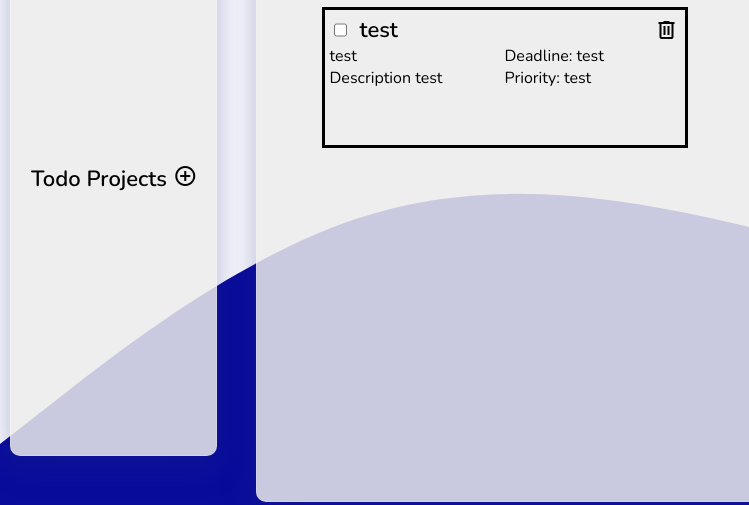
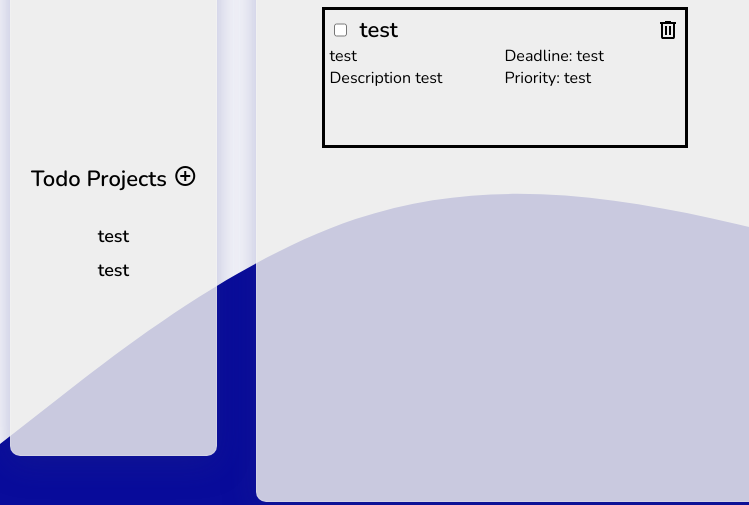
Before and after one commit to edf1247/todo, a website built with webpack: page public/index.html in a window 1280 px wide. Shown: the part 236-741 px from the top of the page, 0-749 px from the left. Built offline with nearby package versions, Linux system fonts and the light colour scheme.

Commit message:
converted delete icon to svg, made red on hover. TODO: add the ability to create new projects

```diff
--- a/public/index.html
+++ b/public/index.html
@@ -33,10 +33,17 @@
                 </div>
                 <div id="todo-timeframe">Calender
                 </div>
-                <div id="todo-projects">Todo Projects
-                    <span class="material-symbols-outlined" id="button-container">
-                        add_circle
-                    </span>
+                <div id="todo-projects">
+                    <div id="project-hero">Todo Projects
+                        <div id="button-container">
+                            <div class="material-symbols-outlined" id="project-button">
+                                add_circle
+                            </div>
+                        </div>
+                    </div>
+                    <div id="project-container">
+
+                    </div>
                 </div>
             </div>
             <div class="body">
--- a/public/style.css
+++ b/public/style.css
@@ -250,10 +250,14 @@
     padding: 1px;
     transition-duration: .25s;
     transition-property: background-color;
+    background-image: url("../public/images/delete.svg");
+    width: 22px;
+    height: 22px;
 }
 
 #delete-button:hover {
-    background-color: #3066be;
+    fill: red;
+    background-image: url("../public/images/delete_red.svg");
     cursor: pointer;
 }
 
@@ -299,3 +303,28 @@
 #form-container select {
     width: 20%;
 }
+
+#project-button {
+    height: 24px;
+}
+
+#todo-projects {
+    display: flex;
+    flex-direction: column;
+}
+
+#project-hero {
+    display: flex;
+}
+
+#project-container {
+    margin-top: 20px;
+}
+
+.projects {
+    font-size: 18px;
+    display: flex;
+    justify-content: center;
+    margin-right: 20px;
+    margin-top: 10px;
+}
--- a/src/index.js
+++ b/src/index.js
@@ -2,5 +2,8 @@
 import {displayTodo} from "./todo.js"
 import { todoForm } from "./todo.js";
 import { todoArr } from "./todo.js";
+import { renderProjectList } from "./projects.js";
+
+renderProjectList();
 displayTodo();
 todoForm();
--- a/src/projects.js
+++ b/src/projects.js
@@ -0,0 +1,27 @@
+let projectList = ["test", "test"];
+
+function renderAddProjectForm() {
+    let button = document.getElementById("project-button");
+
+    button.addEventListener("click", function(){
+
+    });
+}
+
+export function renderProjectList(){
+    for(let i = 0; i < projectList.length; i++){
+        const projectContainer = document.getElementById("project-container");
+        const projectDiv = document.createElement("div");
+        projectDiv.className = "projects";
+        const projectName = document.createElement("div");
+        projectName.innerHTML = projectList[i];
+        projectName.id = "project-name";
+
+        const projectTracker = document.createElement("div");
+        projectTracker.id = "project-tracker";
+
+        projectDiv.appendChild(projectName);
+        projectDiv.appendChild(projectTracker);
+        projectContainer.appendChild(projectDiv);
+    }
+}
--- a/src/todo.js
+++ b/src/todo.js
@@ -215,9 +215,7 @@
         const deleteIcon = document.createElement("div");
         const deleteContainer = document.createElement("div");
         deleteContainer.id = "delete-container";
-        deleteIcon.className = "material-symbols-outlined";
         deleteIcon.id = "delete-button";
-        deleteIcon.innerHTML = "delete";
         todoContainer.id = i;
 
 
```
Also changed, not shown: public/images/delete.svg (added), public/images/delete_red.svg (added).
